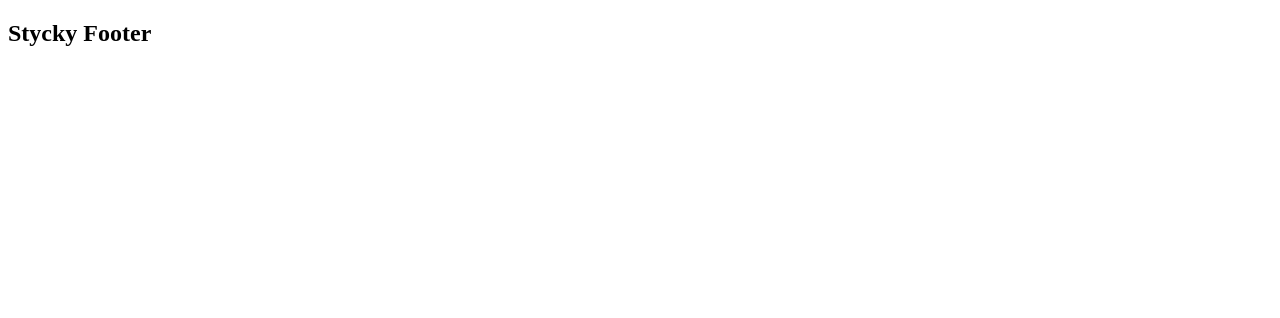
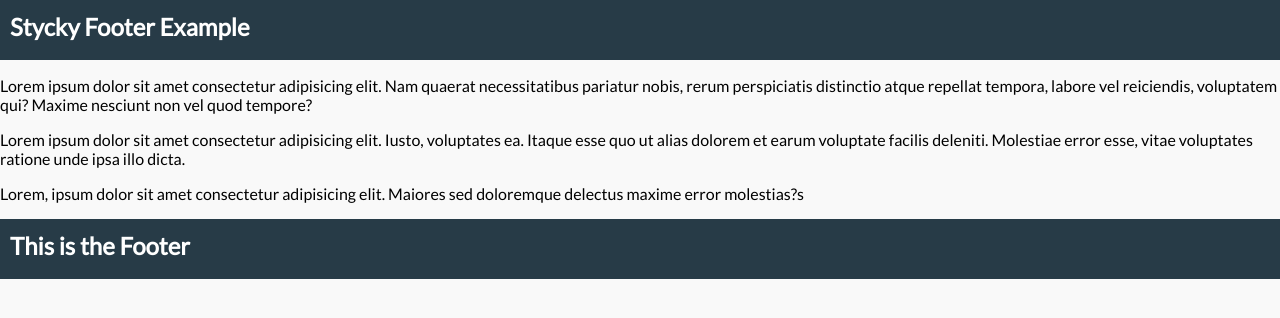
Before and after one commit to brandonvite/StyckyFooter, a plain HTML site: page index.html in a window 1280 px wide. Drawn offline with Linux system fonts and the light colour scheme.

Commit message:
page complete

```diff
--- a/css/styles.css
+++ b/css/styles.css
@@ -0,0 +1,32 @@
+body{
+    font-family: 'Lato', sans-serif;
+    margin: 0;
+    background: #f9f9f9;
+}
+
+header{
+    background: #273b47;
+    margin: 0;
+    height: 60px;
+    align-items: center;
+}
+
+header h2{
+    margin-top: 0px;
+    color: white;
+    padding-top: 12px;
+    padding-left: 10px;
+}
+
+footer {
+    background: #273b47;
+    margin: 0;
+    height: 60px;
+}
+
+footer h2 {
+    margin-top: 0px;
+    color: white;
+    padding-top: 12px;
+    padding-left: 10px;
+}
--- a/index.html
+++ b/index.html
@@ -4,11 +4,20 @@
     <meta charset="UTF-8">
     <meta name="viewport" content="width=device-width, initial-scale=1.0">
     <meta http-equiv="X-UA-Compatible" content="ie=edge">
+    <link rel="stylesheet" href="css/styles.css">
+    <link href="https://fonts.googleapis.com/css?family=Lato" rel="stylesheet">
     <title>StyckyFooter</title>
 </head>
 <body>
-    <header class="header">
-        <h2>Stycky Footer</h2>
+    <header>
+        <h2>Stycky Footer Example</h2>
     </header>
+    <section class="contenido">
+        <p>Lorem ipsum dolor sit amet consectetur adipisicing elit. Nam quaerat necessitatibus pariatur nobis, rerum perspiciatis distinctio atque repellat tempora, labore vel reiciendis, voluptatem qui? Maxime nesciunt non vel quod tempore?</p>
+        <p>Lorem ipsum dolor sit amet consectetur adipisicing elit. Iusto, voluptates ea. Itaque esse quo ut alias dolorem et earum voluptate facilis deleniti. Molestiae error esse, vitae voluptates ratione unde ipsa illo dicta.</p>
+        <p>Lorem, ipsum dolor sit amet consectetur adipisicing elit. Maiores sed doloremque delectus maxime error molestias?s</p>
+    <footer>
+        <h2>This is the Footer</h2>
+    </footer>
 </body>
 </html>
```
